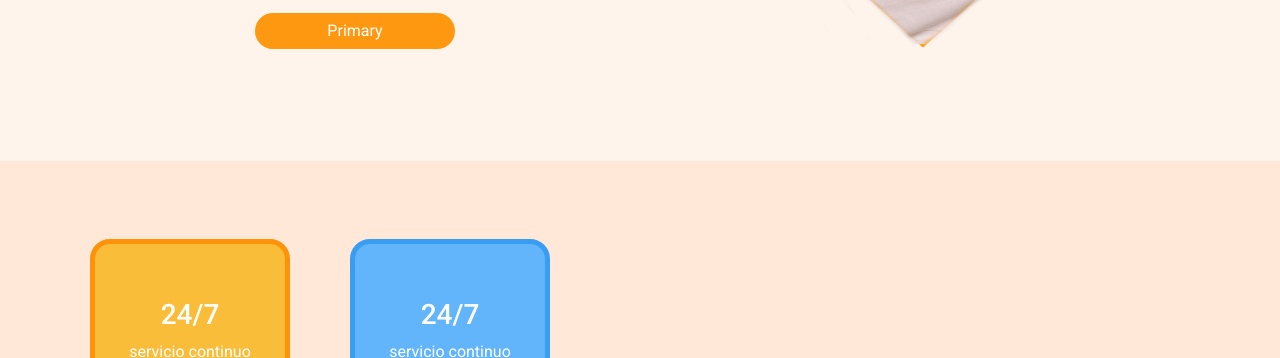
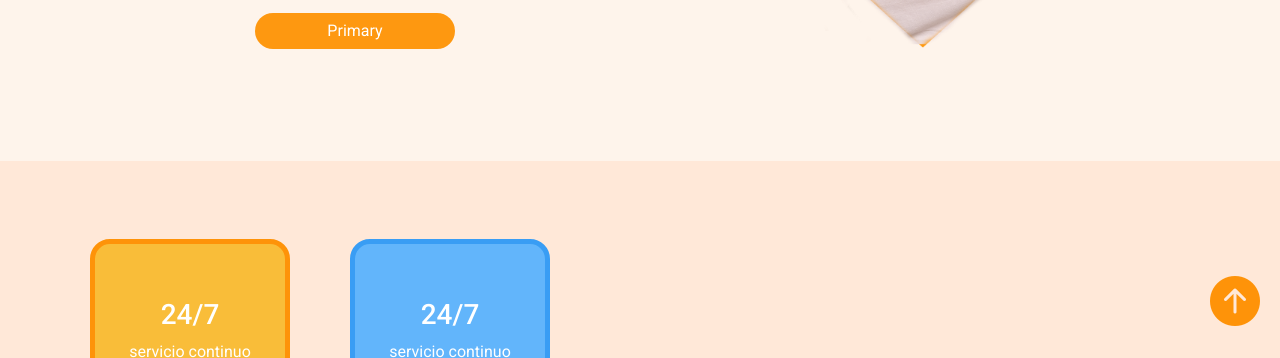
Before and after one commit to ElGranPejeRey/gatitosafe, a plain HTML site: page index.html in a window 1280 px wide. Shown: the part 439-797 px from the top of the page. Drawn offline with nearby package versions, Linux system fonts and the light colour scheme.

```diff
--- a/css/main.css
+++ b/css/main.css
@@ -239,7 +239,14 @@ body {
     transition: all .5s ease;
 }
 
+/* boton arriba */
 
+#botonarriba{
+    position: fixed;bottom: 20px;
+    right: 20px;
+    font-size: 50px;
+    color: #fe9309;
+}
 
 
                                     /* efectos!!!! */
--- a/index.html
+++ b/index.html
@@ -21,7 +21,7 @@
 
     <!-- nav -->
 
-    <nav class="navbar navbar-expand-lg navbar-light fixed-top">
+    <nav id="navi" class="navbar navbar-expand-lg navbar-light fixed-top">
         <div class="container-fluid">
             <a class="navbar-brand ms-5 text-white" href="#">Michisafe</a>
             <button class="navbar-toggler text-white" type="button" data-bs-toggle="collapse"
@@ -192,7 +192,7 @@
 
 
 
-
+    <a id="principio" href=""><i id="botonarriba" class="bi bi-arrow-up-circle-fill"></i></a>
 
 
     <!-- Bootstrap JavaScript Libraries -->
```
